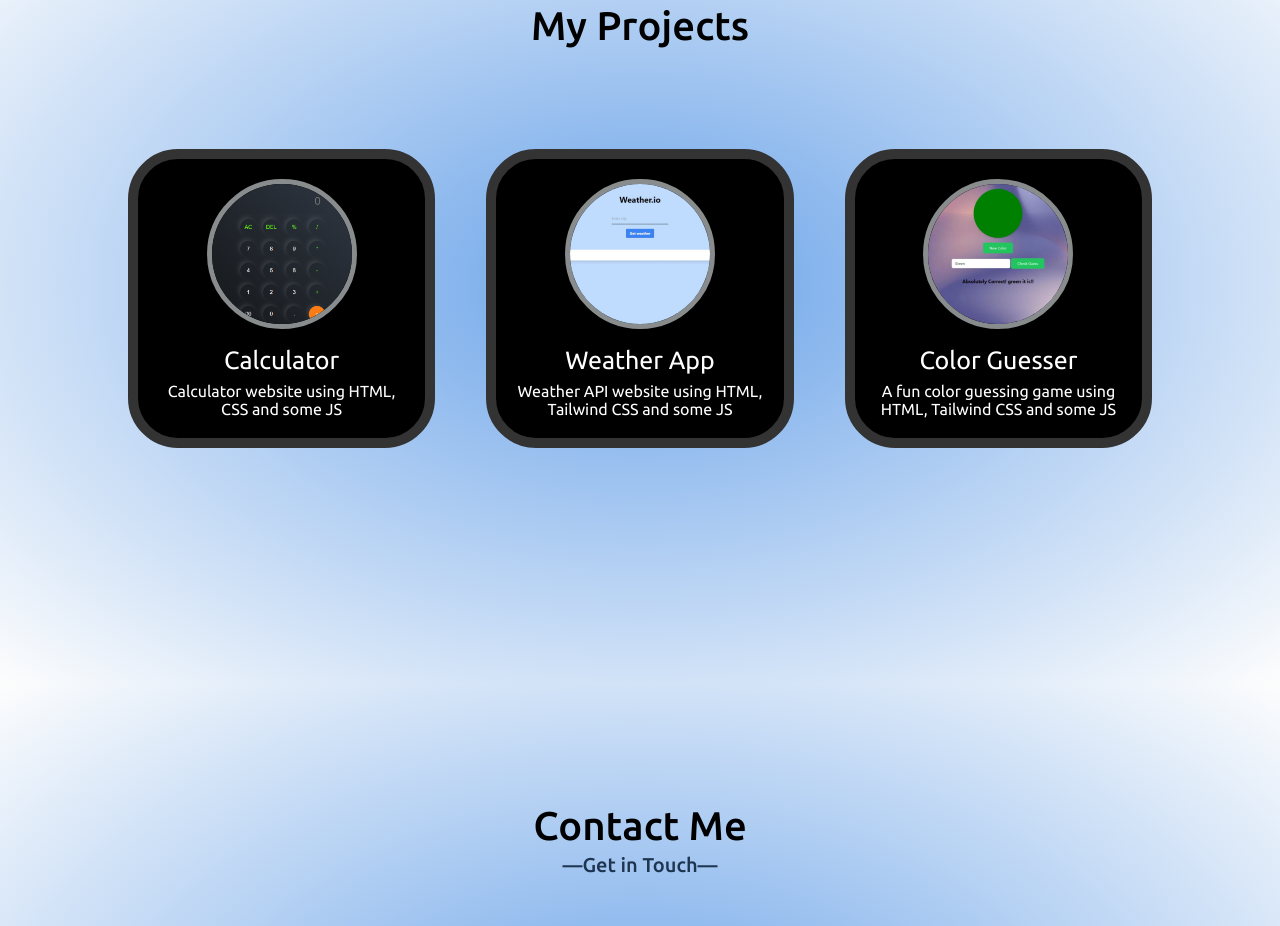
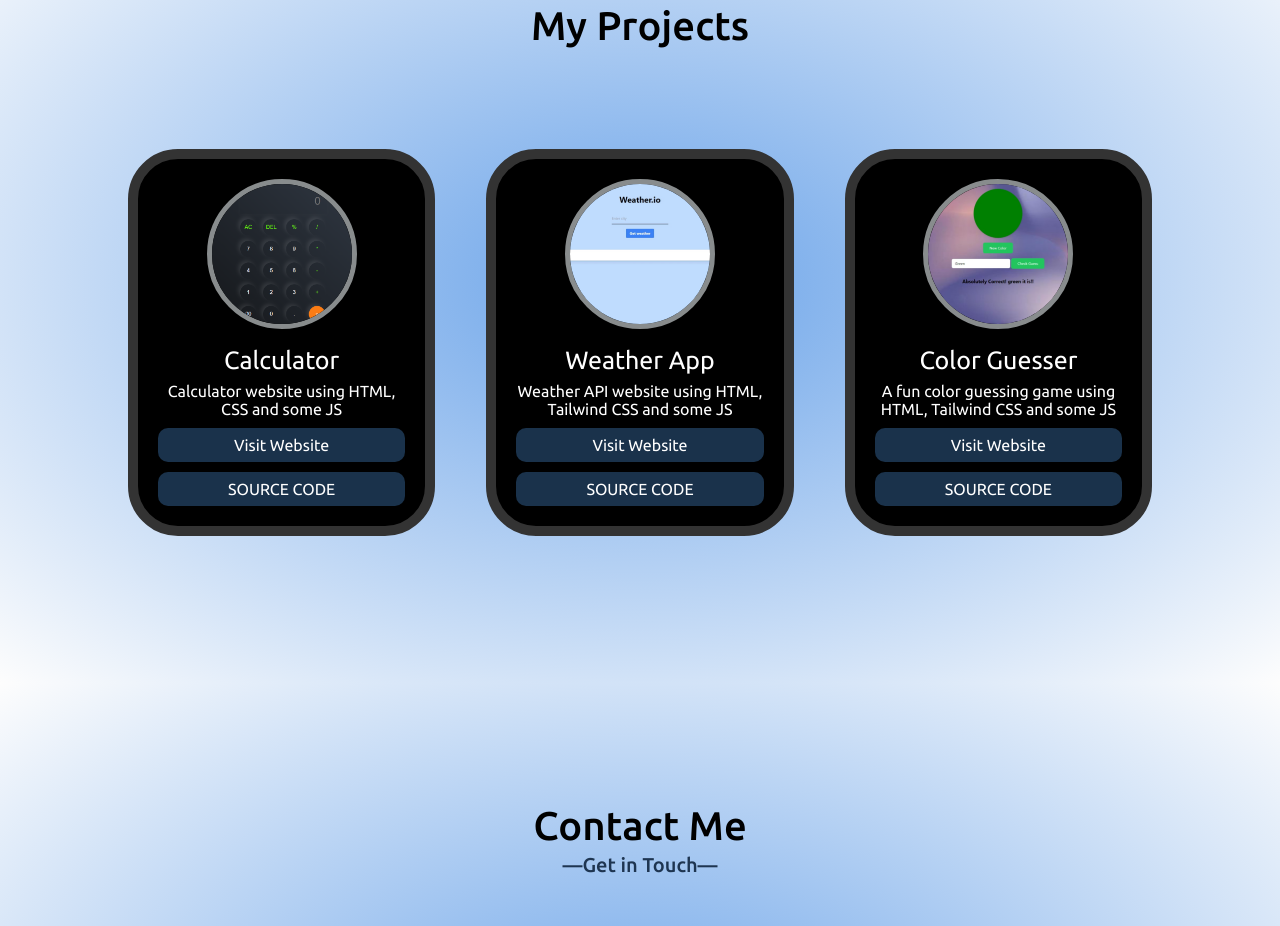
Before and after one commit to Vanshikavemula/portfolio, a plain HTML site: page index.html in a window 1280 px wide. Shown: the part 2523-3449 px from the top of the page. Drawn offline with nearby package versions, Linux system fonts and the light colour scheme.

Commit message:
FINAL COMMITTT

```diff
--- a/index.html
+++ b/index.html
@@ -114,23 +114,30 @@
       <section class="projects" id="projects">
         <h2 class="title">My Projects</h2>
         <div class="proj-container">
-          <a href="https://calc-blue-beta.vercel.app/" class="proj" target="_blank">
+          <div class="proj">
             <img src="/calc.png" alt="">
             <div class="text">Calculator</div>
             <p>Calculator website using HTML, CSS and some JS</p>
-          </a>
-          <a href="https://sj-3.vercel.app/" class="proj" target="_blank">
+            <a href="https://calc-blue-beta.vercel.app/" class="project-link" target="_blank">Visit Website</a>
+            <a href="https://github.com/Vanshikavemula/Calc.git" class="source-code-link" target="_blank">SOURCE CODE</a>
+          </div>
+          <div class="proj">
             <img src="/weather.jpeg" alt="">
             <div class="text">Weather App</div>
             <p>Weather API website using HTML, Tailwind CSS and some JS</p>
-          </a>
-          <a href="https://colors-psi-ten.vercel.app/" class="proj" target="_blank">
+            <a href="https://sj-3.vercel.app/" class="project-link" target="_blank">Visit Website</a>
+            <a href="https://github.com/Vanshikavemula/SJ3.git" class="source-code-link" target="_blank">SOURCE CODE</a>
+          </div>
+          <div class="proj">
             <img src="/colorguesser.jpeg" alt="">
             <div class="text">Color Guesser</div>
             <p>A fun color guessing game using HTML, Tailwind CSS and some JS</p>
-          </a>
+            <a href="https://colors-psi-ten.vercel.app/" class="project-link" target="_blank">Visit Website</a>
+            <a href="https://github.com/Vanshikavemula/Colors.git" class="source-code-link" target="_blank">SOURCE CODE</a>
+          </div>
         </div>
       </section>
+
 
 
 
--- a/style.css
+++ b/style.css
@@ -240,6 +240,7 @@ section .title::after {
   }
 
 /*  Projects  */
+/* Add font-family and button styles */
 .projects {
   background: radial-gradient(#6aa3e9, rgb(253, 253, 253));
   width: 100%;
@@ -269,6 +270,7 @@ section .title::after {
   border: 10px solid #333;
   padding: 20px;
   transition: all 0.3s ease;
+  position: relative; /* Add position: relative for absolute positioning of links */
 }
 
 .projects .proj:hover {
@@ -297,6 +299,25 @@ section .title::after {
   border-radius: 50%;
   border: 5px solid #888c8d;
 }
+
+.project-link,
+.source-code-link {
+  display: block;
+  margin-top: 10px;
+  text-decoration: none;
+  font-family: "Ubuntu";
+  color: #fff;
+  background-color: #1a324b;
+  padding: 8px 15px;
+  border-radius: 10px;
+  transition: background-color 0.3s;
+}
+
+.project-link:hover,
+.source-code-link:hover {
+  background-color: #0056b3;
+}
+
 
 /*  Contact  */
 .contact {
```
